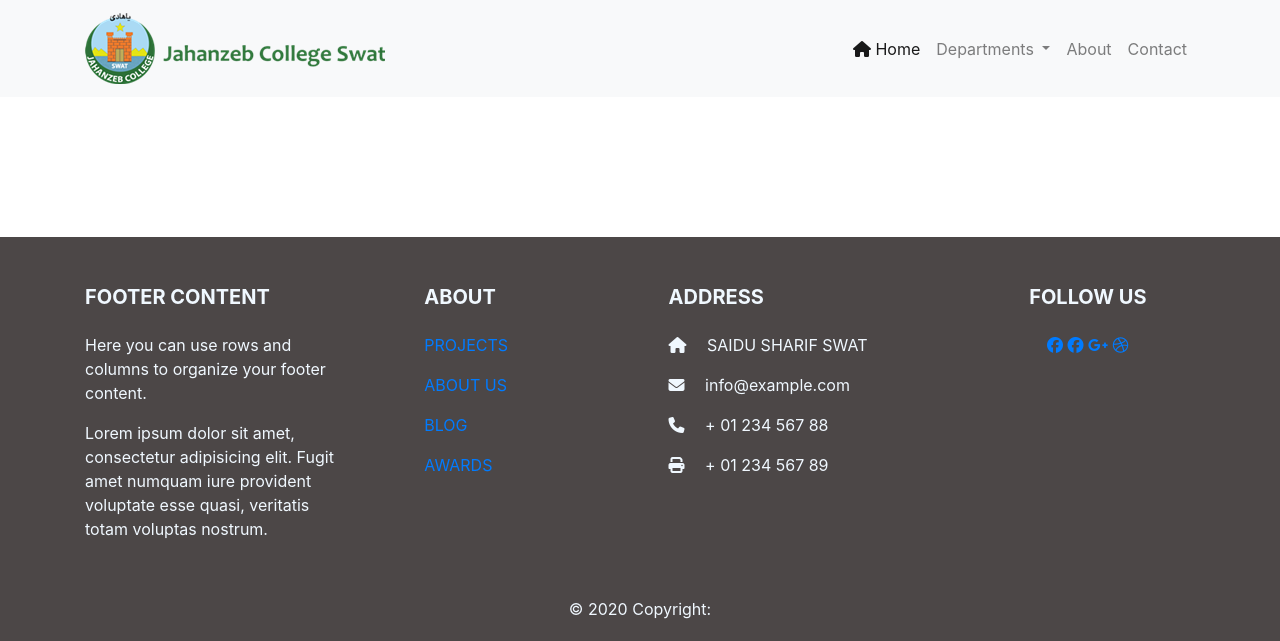
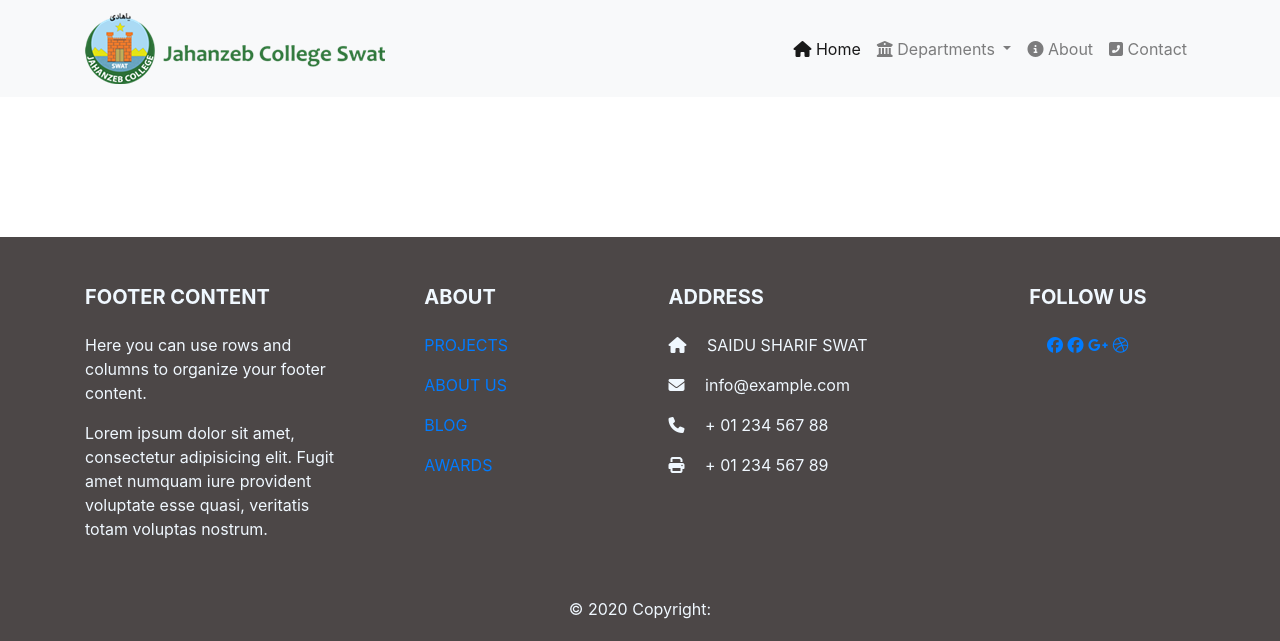
Before and after one commit to bakarfreelancer/jcswat, a PHP site: page / in a window 1280 px wide. Shown: the top 641 px of the page. Run offline with PHP 8.4, Linux system fonts and the light colour scheme; some libraries are stand-ins or nearby versions.

Commit message:
updated header.php

```diff
--- a/includes/components/header.php
+++ b/includes/components/header.php
@@ -11,7 +11,7 @@
         <a  class="nav-link" href="#"><i class="fas fa-home"></i> Home <span class="sr-only">(current)</span></a>
       </li>
       <li class="nav-item dropdown">
-        <a class="nav-link dropdown-toggle" href="#" id="navbarDropdown" role="button" data-toggle="dropdown" aria-haspopup="true" aria-expanded="false">
+        <a class="nav-link dropdown-toggle" href="#" id="navbarDropdown" role="button" data-toggle="dropdown" aria-haspopup="true" aria-expanded="false"><i class="fas fa-university"></i>
           Departments
         </a>
         <div class="dropdown-menu" aria-labelledby="navbarDropdown">
@@ -23,10 +23,10 @@
         </div>
       </li>
       <li class="nav-item">
-        <a class="nav-link" href="#">About</a>
+        <a class="nav-link" href="#"><i class="fas fa-info-circle"></i> About</a>
       </li>
       <li class="nav-item">
-        <a class="nav-link" href="#">Contact</a>
+        <a class="nav-link" href="#"><i class="fas fa-phone-square-alt"></i> Contact</a>
       </li>
 
     </ul>
```
